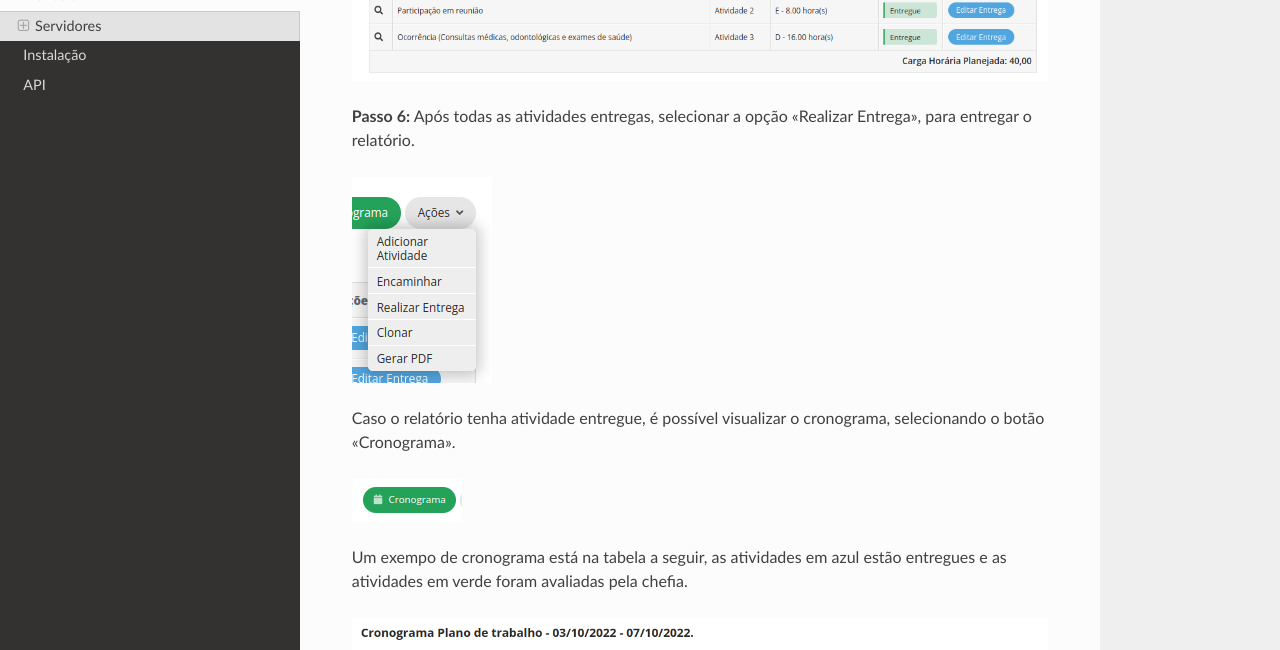
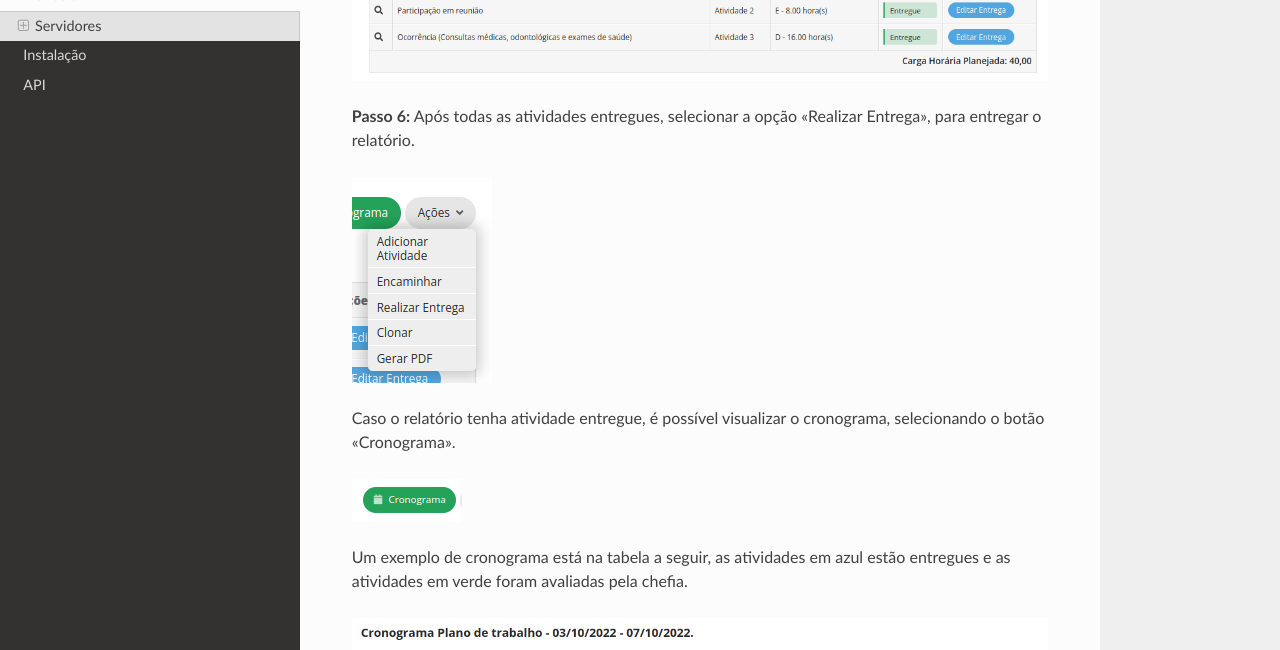
Before and after one commit to csi-ifgoiano/pgdsuap, a Sphinx documentation site: the page built from docs/source/manuais.rst, in a window 1280 px wide and 900 px high, scrolled down 8189 px. Shown: the part 151-801 px from the top of the window. Built offline with Sphinx 7.4.7 and the Read the Docs theme 2.0.0, drawn with Linux system fonts in a browser that asks for light colours.

Commit message:
Update manuais.rst

```diff
--- a/docs/source/manuais.rst
+++ b/docs/source/manuais.rst
@@ -110,7 +110,7 @@
 
 .. image:: tela-plano-atividades-entregues.png
 
-**Passo 6:** Após todas as atividades entregas, selecionar a opção "Realizar Entrega", para entregar o relatório.
+**Passo 6:** Após todas as atividades entregues, selecionar a opção "Realizar Entrega", para entregar o relatório.
 
 .. image:: acoes-realizar-entrega.png
 
@@ -118,7 +118,7 @@
 
 .. image:: botao-cronograma.png
 
-Um exempo de cronograma está na tabela a seguir, as atividades em azul estão entregues e as atividades em verde foram avaliadas pela chefia.
+Um exemplo de cronograma está na tabela a seguir, as atividades em azul estão entregues e as atividades em verde foram avaliadas pela chefia.
 
 .. image:: cronograma-plano.png
 
```
